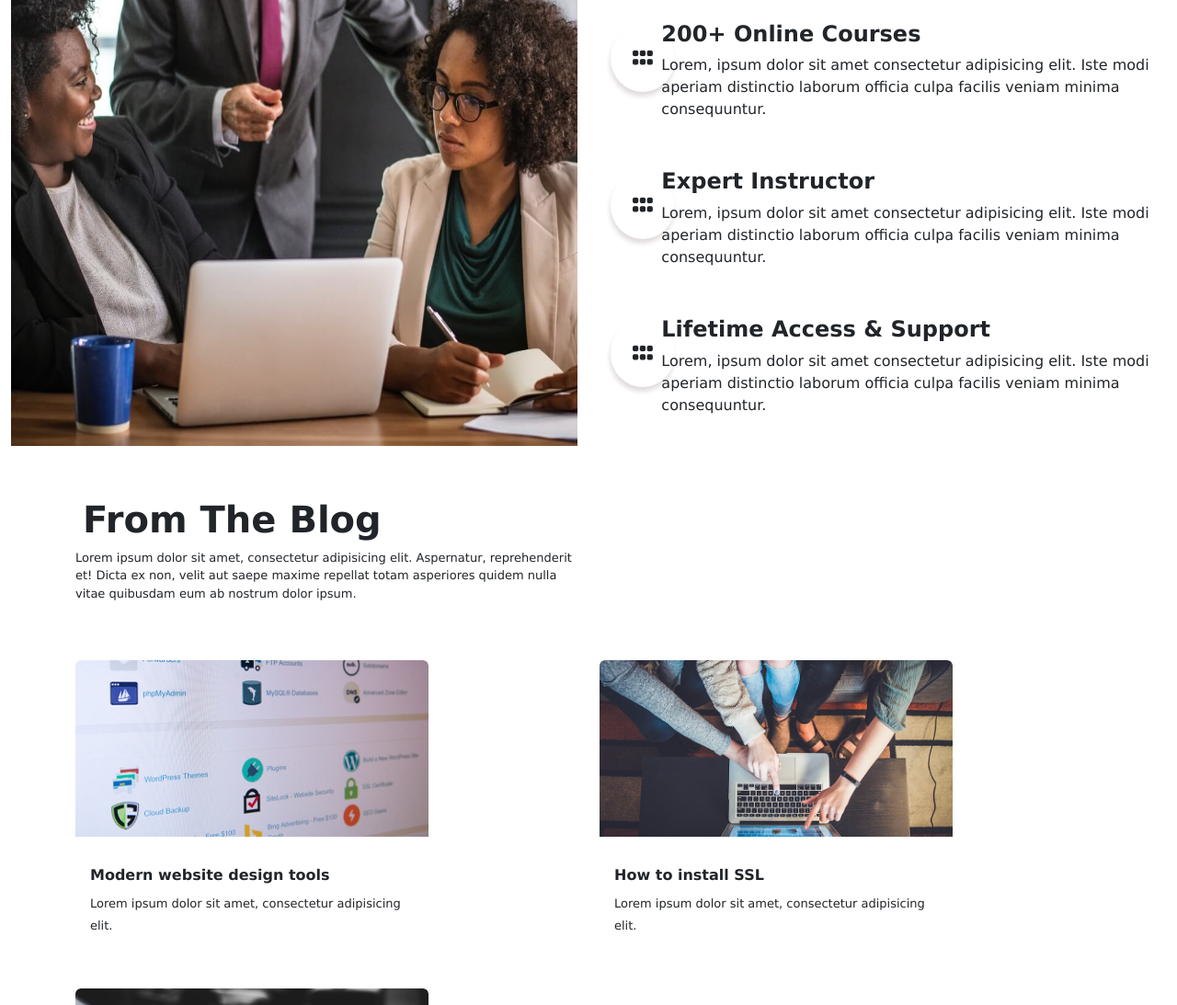
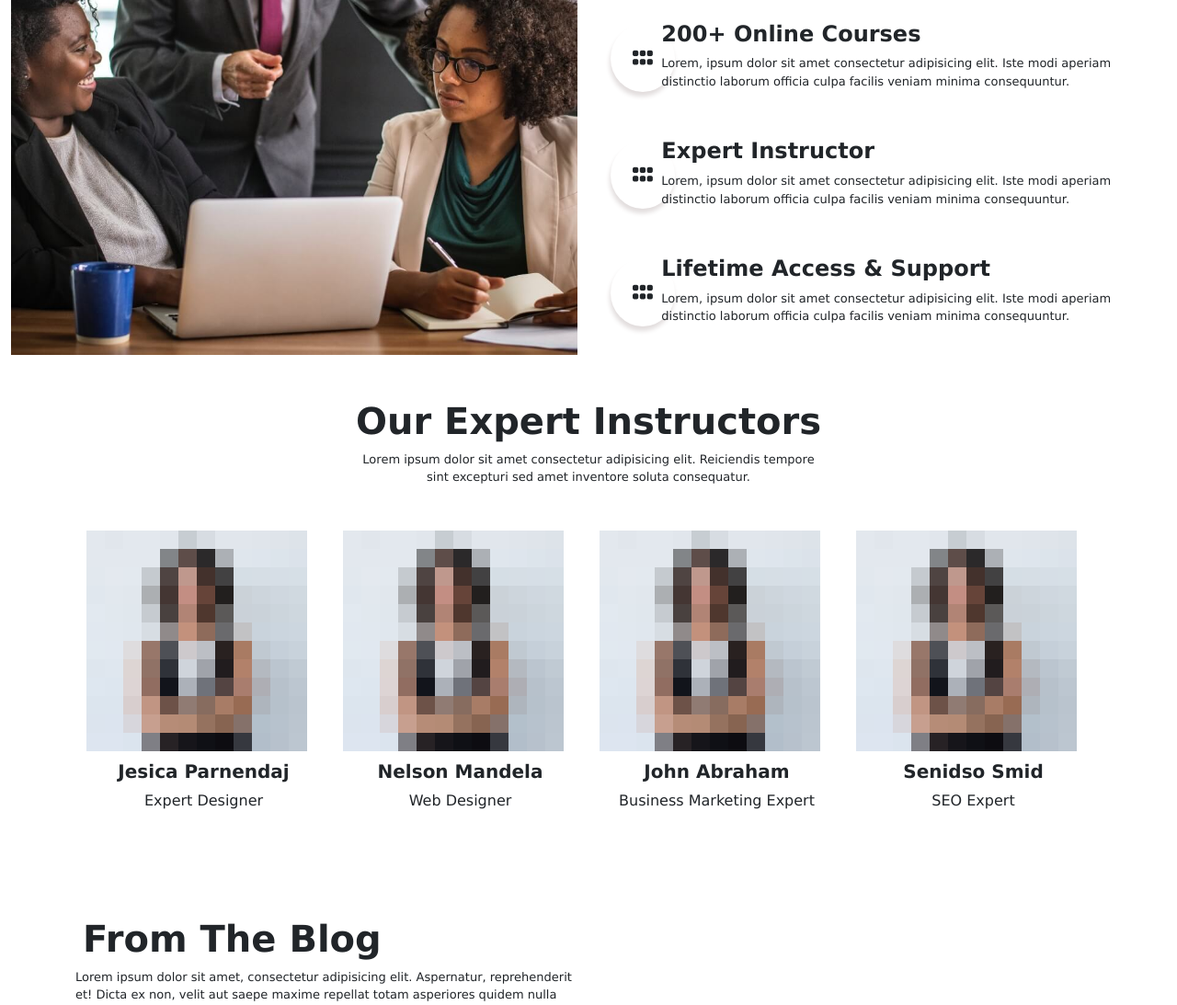
Before and after one commit to HissanaA/Front-End-Project--Decode-Factory, a plain HTML site: page final/DF-FINAL/index.html in a window 1280 px wide. Shown: the part 4193-5286 px from the top of the page at 92% size. Drawn offline with nearby package versions, Linux system fonts and the light colour scheme.

Commit message:
expert instructor section has added

```diff
--- a/final/DF-FINAL/index.html
+++ b/final/DF-FINAL/index.html
@@ -398,6 +398,124 @@
         </div>
       </div>
     </section>
+<!------- Our Expert Instructors-------- -->
+<section id="faculty ">
+  <div class="faculty-intro mb-5">
+    <h1 class="text-center mt-5 mb-2">Our Expert Instructors</h1>
+    <p class="text-center">
+      Lorem ipsum dolor sit amet consectetur adipisicing elit. Reiciendis
+      tempore sint excepturi sed amet inventore soluta consequatur.
+    </p>
+  </div>
+  <div class="container row faculty-panel mb-5">
+    <div class="col-sm">
+      <div class="faculty-card">
+        <img src="./assets/team-1.png" class="faculty-image" alt="" />
+        <div class="dropup-content">
+          <div>
+            <a href="#">
+              <i class="bi bi-facebook dropup-link"></i>
+            </a>
+          </div>
+          <div>
+            <a href="#">
+              <i class="bi bi-twitter dropup-link"></i>
+            </a>
+          </div>
+          <div>
+            <a href="#">
+              <i class="bi bi-instagram dropup-link"></i>
+            </a>
+          </div>
+        </div>
+      </div>
+      <div class="faculty-card-body">
+        <h5 class="faculty-name">Jesica Parnendaj</h5>
+        <span class="faculty-dept">Expert Designer</span>
+      </div>
+    </div>
+    <div class="col-sm">
+      <div class="faculty-card">
+        <img src="./assets/team-1.png" class="faculty-image" alt="" />
+        <div class="dropup-content">
+          <div>
+            <a href="#">
+              <i class="bi bi-facebook dropup-link"></i>
+            </a>
+          </div>
+          <div>
+            <a href="#">
+              <i class="bi bi-twitter dropup-link"></i>
+            </a>
+          </div>
+          <div>
+            <a href="#">
+              <i class="bi bi-instagram dropup-link"></i>
+            </a>
+          </div>
+        </div>
+      </div>
+      <div class="faculty-card-body">
+        <h5 class="faculty-name">Nelson Mandela</h5>
+        <span class="faculty-dept">Web Designer</span>
+      </div>
+    </div>
+    <div class="col-sm">
+      <div class="faculty-card">
+        <img src="./assets/team-1.png" class="faculty-image" alt="" />
+        <div class="dropup-content">
+          <div>
+            <a href="#">
+              <i class="bi bi-facebook dropup-link"></i>
+            </a>
+          </div>
+          <div>
+            <a href="#">
+              <i class="bi bi-twitter dropup-link"></i>
+            </a>
+          </div>
+          <div>
+            <a href="#">
+              <i class="bi bi-instagram dropup-link"></i>
+            </a>
+          </div>
+        </div>
+      </div>
+      <div class="faculty-card-body">
+        <h5 class="faculty-name">John Abraham</h5>
+        <span class="faculty-dept">Business Marketing Expert</span>
+      </div>
+    </div>
+    <div class="col-sm">
+      <div class="faculty-card">
+        <img src="./assets/team-1.png" class="faculty-image" alt="" />
+        <div class="dropup-content">
+          <div>
+            <a href="#">
+              <i class="bi bi-facebook dropup-link"></i>
+            </a>
+          </div>
+          <div>
+            <a href="#">
+              <i class="bi bi-twitter dropup-link"></i>
+            </a>
+          </div>
+          <div>
+            <a href="#">
+              <i class="bi bi-instagram dropup-link"></i>
+            </a>
+          </div>
+        </div>
+      </div>
+      <div class="faculty-card-body">
+        <h5 class="faculty-name">Senidso Smid</h5>
+        <span class="faculty-dept">SEO Expert</span>
+      </div>
+    </div>
+  </div>
+</section>
+
+
 
 
     <!-----------blog----------->
--- a/final/DF-FINAL/jquery.js
+++ b/final/DF-FINAL/jquery.js
@@ -18,3 +18,5 @@ $(document).ready(function () {
     }
   });
 });
+
+//
--- a/final/DF-FINAL/style.css
+++ b/final/DF-FINAL/style.css
@@ -482,7 +482,72 @@ body {
 }
 
 .sub-row-details {
-  font-size: medium;
+  font-size: small;
+}
+
+/* -------------our expert instructors------------ */
+.faculty-intro {
+  margin: 0px auto;
+  width: 40%;
+  margin-top: 10px;
+}
+.faculty-intro h1 {
+  font-weight: bolder;
+}
+
+.faculty-intro p {
+  font-size: small;
+}
+
+.faculty-panel {
+  margin: 0 auto;
+  width: 90%;
+}
+
+.faculty-card {
+  overflow: hidden;
+  width: 15rem;
+  height: auto;
+  transition: 200ms;
+  position: relative;
+}
+
+.dropup-content {
+  position: absolute;
+  background-color: #f1f1f1;
+  border-left-style: solid;
+  border-left-color: rgb(119, 221, 119);
+  bottom: 0;
+  width: 40px;
+  height: 0px;
+  padding: 0px;
+  overflow: hidden;
+  transition: 700ms;
+}
+
+.faculty-card:hover .dropup-content {
+  height: 100px;
+  transition: 700ms;
+}
+
+.dropup-link {
+  color: black;
+  text-align: center;
+  padding: 5px;
+  text-decoration: none;
+  display: block;
+}
+.faculty-card-body {
+  margin: 10px;
+  text-align: center;
+}
+
+.faculty-name {
+  font-weight: bold;
+}
+
+.dropup-link:hover {
+  color: rgb(119, 221, 119);
 }
 
 /*---------------blog----------*/
```
Also changed, not shown: final/DF-FINAL/assets/team-1.png (added), final/DF-FINAL/assets/testimonial-2.png (added).
